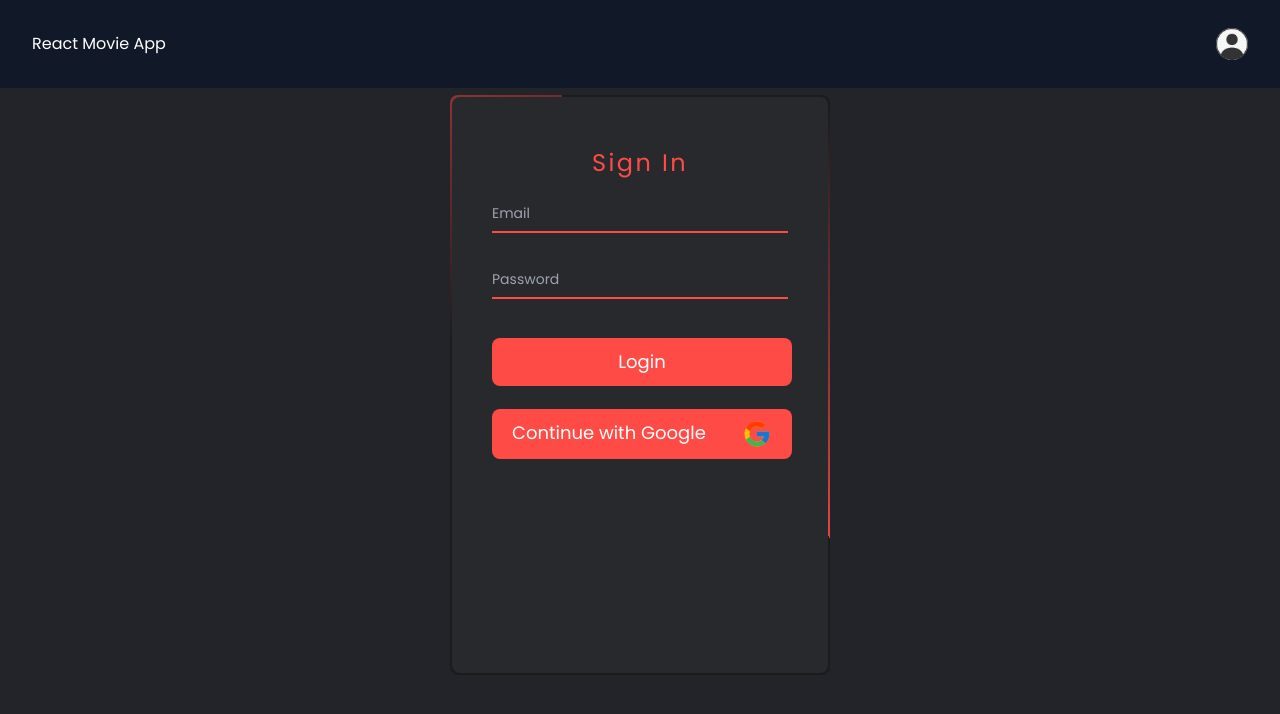
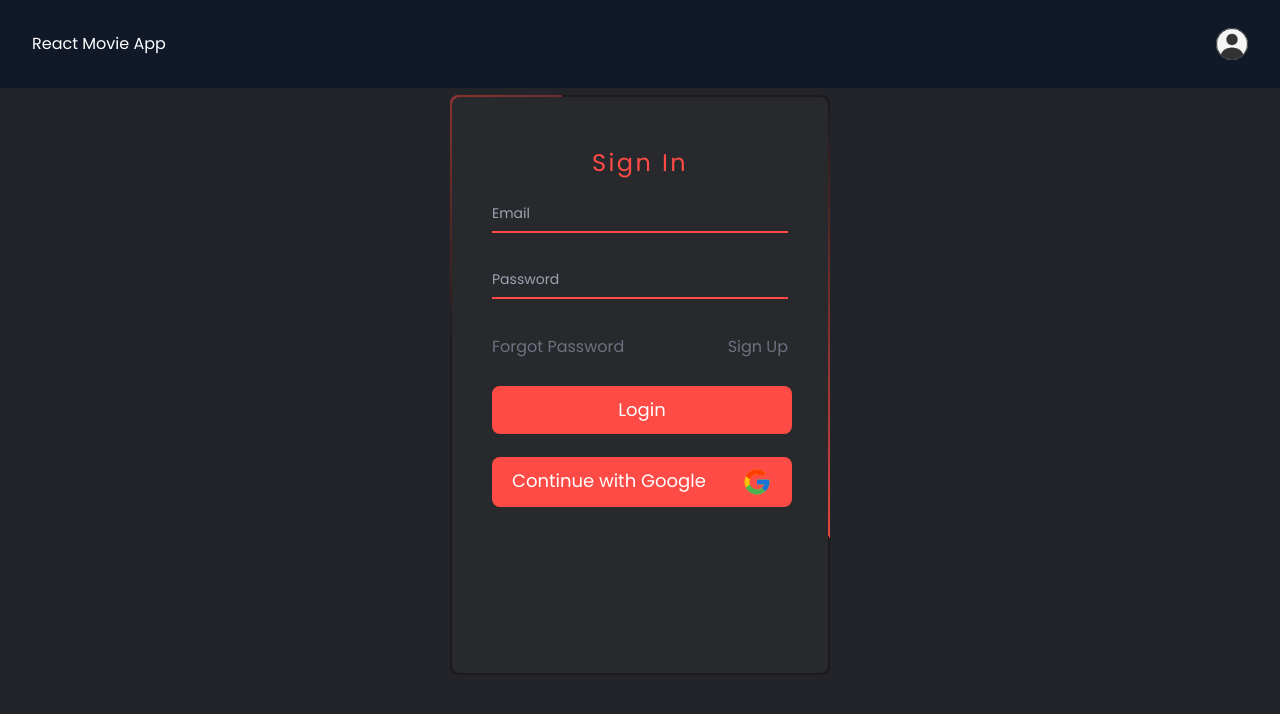
Before and after one commit to hho-1/Movie-App-from-API, a React (Create React App) app: page /login in a window 1280 px wide. Shown: the top 714 px of the page. Built offline with nearby package versions, Linux system fonts and the light colour scheme; no server answers.

Commit message:
forget password functionality added

```diff
--- a/src/context/AuthContext.js
+++ b/src/context/AuthContext.js
@@ -1,8 +1,8 @@
 import React, { createContext, useEffect, useState } from 'react'
-import {GoogleAuthProvider, createUserWithEmailAndPassword, onAuthStateChanged, signInWithEmailAndPassword, signInWithPopup, signOut, updateProfile} from 'firebase/auth'
+import {GoogleAuthProvider, createUserWithEmailAndPassword, onAuthStateChanged, sendPasswordResetEmail, signInWithEmailAndPassword, signInWithPopup, signOut, updateProfile} from 'firebase/auth'
 import {auth} from '../auth/firebase-config'
 import { useNavigate } from 'react-router-dom'
-import { toastErrorNot, toastSuccessNot } from '../helpers/TostNotify'
+import { toastErrorNot, toastSuccessNot, toastWarnNot } from '../helpers/TostNotify'
 
 //https://firebase.google.com/docs/auth/web/start
 
@@ -72,11 +72,19 @@ const AuthContextProvider = ({children}) => {
         });
       }
 
-
+      const forgotPassword  = (email) => {
+        sendPasswordResetEmail(auth, email)
+          .then(() => {
+              toastWarnNot("Emailinizi kontrol ediniz.")
+          })
+          .catch((error) => {
+            toastErrorNot(error.message)
+          });
+      }
 
 
     return (
-        <AuthContext.Provider value={{createUser, signIn, currentUser, logout,signUpGoogle}}>
+        <AuthContext.Provider value={{createUser, signIn, currentUser, logout, signUpGoogle, forgotPassword}}>
             {children}
         </AuthContext.Provider>
     )
--- a/src/pages/Login.jsx
+++ b/src/pages/Login.jsx
@@ -1,13 +1,14 @@
 import React, { useContext, useState } from "react";
 import GoogleIcon from "../assets/icons/GoogleIcon";
 import { AuthContext } from "../context/AuthContext";
+import { Link } from "react-router-dom";
 
 const Login = () => {
 
   const [email, setEmail] = useState("")
   const [password, setPassword] = useState("")
 
-  const {signIn, signUpGoogle} = useContext(AuthContext)
+  const {signIn, signUpGoogle, forgotPassword} = useContext(AuthContext)
 
   const handleSubmit = (e) => {
     e.preventDefault()
@@ -47,6 +48,20 @@ const Login = () => {
             />
             <label htmlFor="floating_password">Password</label>
           </div>
+          <div className="flex justify-between">
+            <span
+              onClick={()=>forgotPassword(email)}
+              className="py-3 font-[0.75em] cursor-pointer decoration-none text-gray-500 hover:text-[#ff4b45]"
+            >
+              Forgot Password
+            </span>
+            <Link
+              className="py-3 font-[0.75em] cursor-pointer decoration-none text-gray-500 hover:text-[#ff4b45]"
+              to="/register"
+            >
+              Sign Up
+            </Link>
+          </div>
           <button type="submit" className="btn-danger">Login</button>
           <button type="button" className="btn-danger flex justify-between text-center" onClick={signUpGoogle}>
             Continue with Google
```
